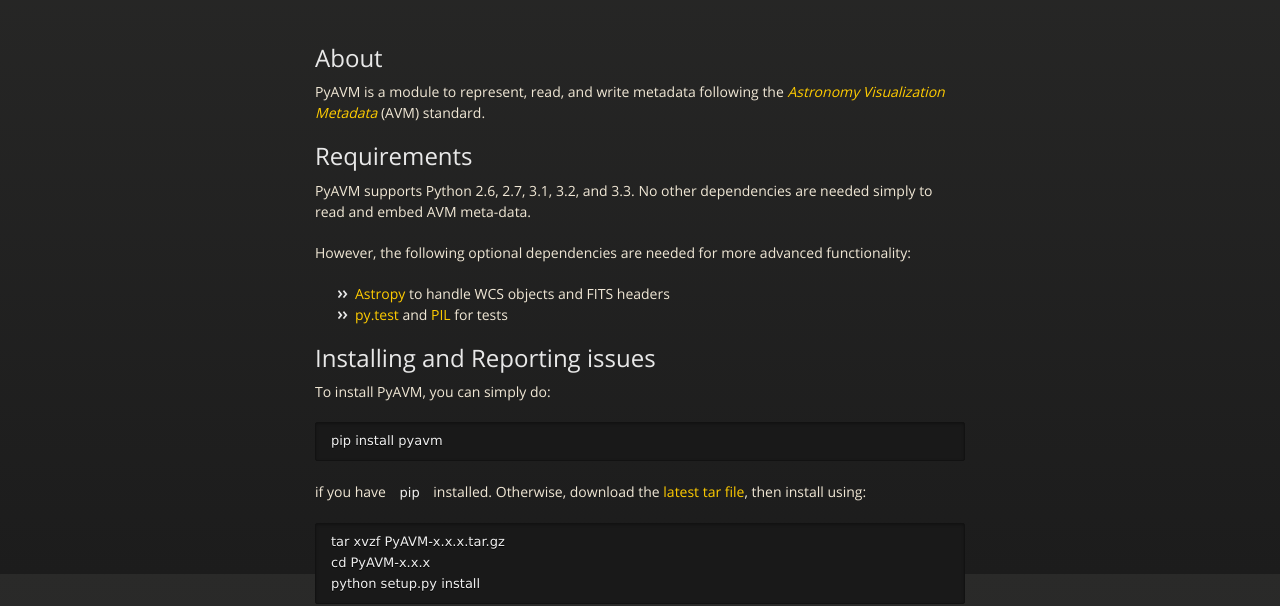
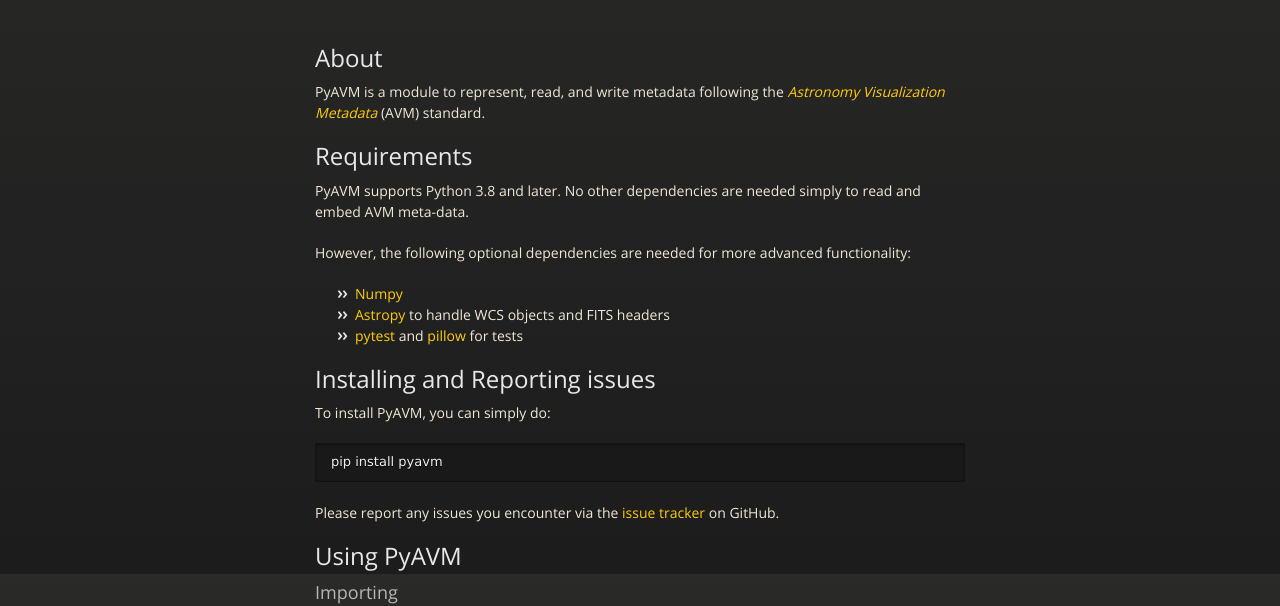
Before and after one commit to astrofrog/pyavm, a plain HTML site: page index.html in a window 1280 px wide. Shown: the part 226-832 px from the top of the page. Drawn offline with nearby package versions, Linux system fonts and the light colour scheme.

Commit message:
Update webpage

```diff
--- a/index.html
+++ b/index.html
@@ -44,7 +44,7 @@
 
 <h2>Requirements</h2>
 
-<p>PyAVM supports Python 2.6, 2.7, 3.1, 3.2, and 3.3. No other dependencies are
+<p>PyAVM supports Python 3.8 and later. No other dependencies are
 needed simply to read and embed AVM meta-data.</p>
 
 <p>However, the following optional dependencies are needed for more advanced
@@ -52,23 +52,17 @@
 
 <ul>
 <li>
+<a href="http://www.numpy.org">Numpy</a></li>
+<li>
 <a href="http://www.astropy.org">Astropy</a> to handle WCS objects and FITS headers</li>
 <li>
-<a href="http://www.pytest.org">py.test</a> and
-<a href="http://www.pythonware.com/products/pil/">PIL</a> for tests</li>
+<a href="http://www.pytest.org">pytest</a> and
+<a href="https://pillow.readthedocs.io/en/stable/">pillow</a> for tests</li>
 </ul><h2>Installing and Reporting issues</h2>
 
 <p>To install PyAVM, you can simply do:</p>
 
 <pre><code>pip install pyavm
-</code></pre>
-
-<p>if you have <code>pip</code> installed. Otherwise, download the
-<a href="https://pypi.python.org/pypi/PyAVM/">latest tar file</a>, then install using:</p>
-
-<pre><code>tar xvzf PyAVM-x.x.x.tar.gz
-cd PyAVM-x.x.x
-python setup.py install
 </code></pre>
 
 <p>Please report any issues you encounter via the
```
